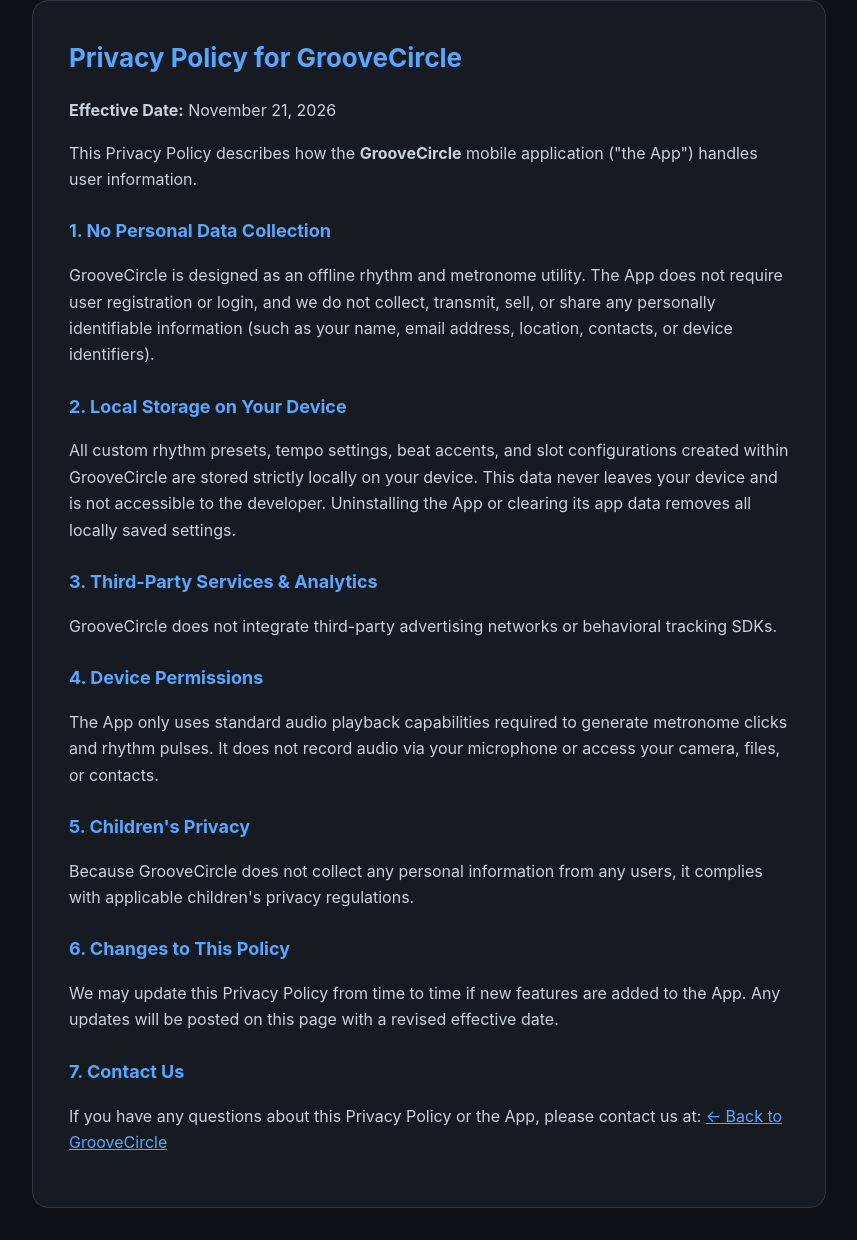
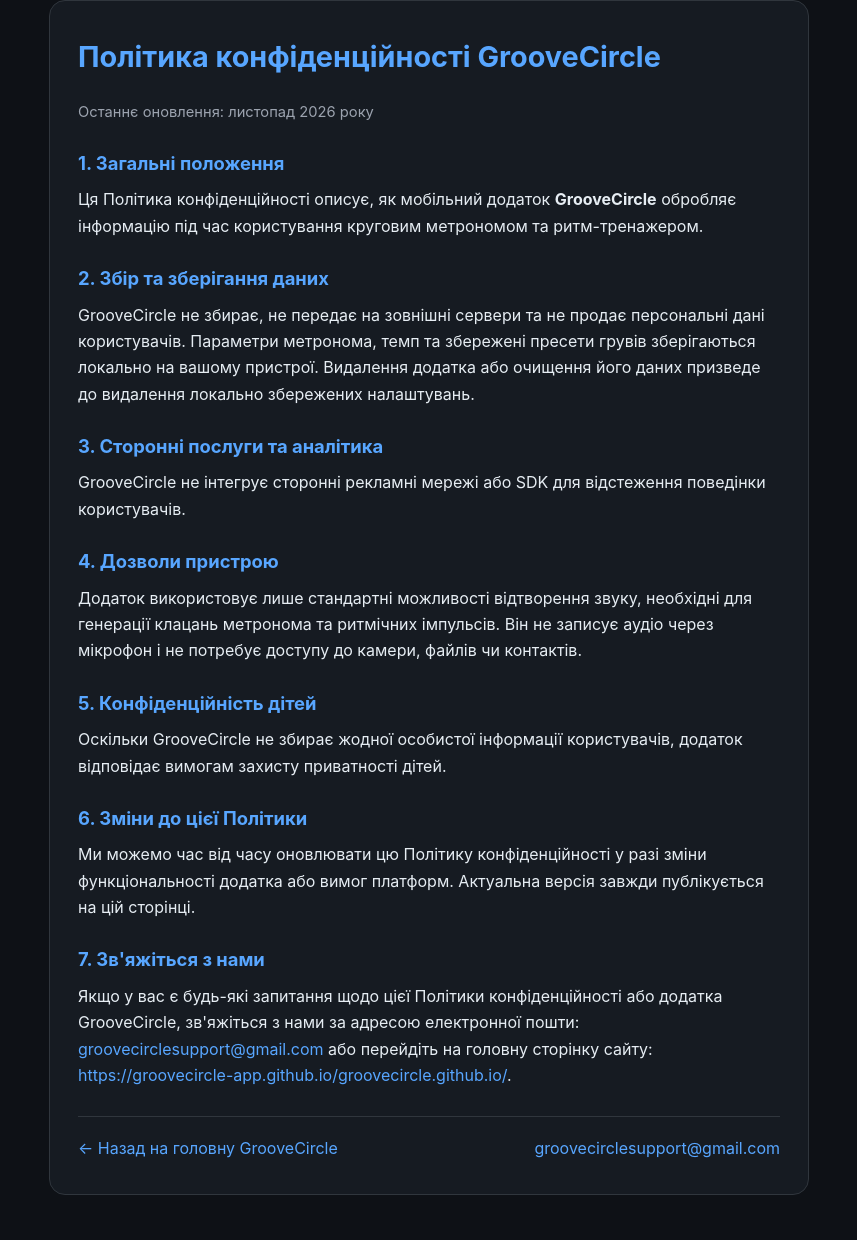
Before and after one commit to groovecircle-app/groovecircle.github.io, a plain HTML site: page privacy.html in a window 1280 px wide. Shown: the part 32-1272 px from the top of the page, without its empty margins (211-1068 px from the left). Drawn offline with Linux system fonts and the light colour scheme.

Commit message:
Translate privacy policy to Ukrainian and update styles

```diff
--- a/privacy.html
+++ b/privacy.html
@@ -1,91 +1,119 @@
 <!DOCTYPE html>
-<html lang="en">
+<html lang="uk">
 <head>
   <meta charset="UTF-8" />
   <meta name="viewport" content="width=device-width, initial-scale=1.0" />
-  <title>Privacy Policy — GrooveCircle</title>
+  <title>Політика конфіденційності — GrooveCircle</title>
   <style>
+    :root {
+      --bg: #0e1116;
+      --card: #161b22;
+      --text: #e6edf3;
+      --muted: #9ca3af;
+      --accent: #58a6ff;
+      --border: #30363d;
+    }
+    * { box-sizing: border-box; }
     body {
       margin: 0;
       font-family: -apple-system, BlinkMacSystemFont, "Segoe UI", Roboto, sans-serif;
-      background-color: #0e1116;
-      color: #e6edf3;
+      background-color: var(--bg);
+      color: var(--text);
       line-height: 1.65;
       padding: 32px 20px;
     }
     .container {
-      max-width: 720px;
+      max-width: 760px;
       margin: 0 auto;
-      background: #161b22;
-      border: 1px solid #30363d;
+      background: var(--card);
+      border: 1px solid var(--border);
       border-radius: 16px;
-      padding: 36px;
-    }
-    h1, h2 {
-      color: #58a6ff;
+      padding: 32px 28px;
     }
     h1 {
       margin-top: 0;
-      font-size: 26px;
+      font-size: 1.8rem;
+      color: var(--accent);
     }
     h2 {
-      font-size: 18px;
+      font-size: 1.15rem;
       margin-top: 24px;
+      margin-bottom: 8px;
+      color: var(--accent);
     }
-    p, li {
-      color: #c9d1d9;
+    p {
+      margin: 0 0 12px;
+      color: var(--text);
+    }
+    .muted {
+      color: var(--muted);
+      font-size: 0.92rem;
     }
     a {
-      color: #58a6ff;
+      color: var(--accent);
+      text-decoration: none;
+    }
+    a:hover {
+      text-decoration: underline;
+    }
+    .footer-nav {
+      margin-top: 28px;
+      padding-top: 18px;
+      border-top: 1px solid var(--border);
+      display: flex;
+      flex-wrap: wrap;
+      gap: 16px;
+      justify-content: space-between;
     }
   </style>
 </head>
 <body>
-  <div class="container">
-    <h1>Privacy Policy for GrooveCircle</h1>
-    <p><strong>Effective Date:</strong> November 21, 2026</p>
+  <main class="container">
+    <h1>Політика конфіденційності GrooveCircle</h1>
+    <p class="muted">Останнє оновлення: листопад 2026 року</p>
 
+    <h2>1. Загальні положення</h2>
     <p>
-      This Privacy Policy describes how the <strong>GrooveCircle</strong> mobile application ("the App") handles user information.
+      Ця Політика конфіденційності описує, як мобільний додаток <strong>GrooveCircle</strong> обробляє інформацію під час користування круговим метрономом та ритм-тренажером.
     </p>
 
-    <h2>1. No Personal Data Collection</h2>
+    <h2>2. Збір та зберігання даних</h2>
     <p>
-      GrooveCircle is designed as an offline rhythm and metronome utility. The App does not require user registration or login, and we do not collect, transmit, sell, or share any personally identifiable information (such as your name, email address, location, contacts, or device identifiers).
+      GrooveCircle не збирає, не передає на зовнішні сервери та не продає персональні дані користувачів. Параметри метронома, темп та збережені пресети грувів зберігаються локально на вашому пристрої. Видалення додатка або очищення його даних призведе до видалення локально збережених налаштувань.
     </p>
 
-    <h2>2. Local Storage on Your Device</h2>
+    <h2>3. Сторонні послуги та аналітика</h2>
     <p>
-      All custom rhythm presets, tempo settings, beat accents, and slot configurations created within GrooveCircle are stored strictly locally on your device. This data never leaves your device and is not accessible to the developer. Uninstalling the App or clearing its app data removes all locally saved settings.
+      GrooveCircle не інтегрує сторонні рекламні мережі або SDK для відстеження поведінки користувачів.
     </p>
 
-    <h2>3. Third-Party Services &amp; Analytics</h2>
+    <h2>4. Дозволи пристрою</h2>
     <p>
-      GrooveCircle does not integrate third-party advertising networks or behavioral tracking SDKs.
+      Додаток використовує лише стандартні можливості відтворення звуку, необхідні для генерації клацань метронома та ритмічних імпульсів. Він не записує аудіо через мікрофон і не потребує доступу до камери, файлів чи контактів.
     </p>
 
-    <h2>4. Device Permissions</h2>
+    <h2>5. Конфіденційність дітей</h2>
     <p>
-      The App only uses standard audio playback capabilities required to generate metronome clicks and rhythm pulses. It does not record audio via your microphone or access your camera, files, or contacts.
+      Оскільки GrooveCircle не збирає жодної особистої інформації користувачів, додаток відповідає вимогам захисту приватності дітей.
     </p>
 
-    <h2>5. Children's Privacy</h2>
+    <h2>6. Зміни до цієї Політики</h2>
     <p>
-      Because GrooveCircle does not collect any personal information from any users, it complies with applicable children's privacy regulations.
+      Ми можемо час від часу оновлювати цю Політику конфіденційності у разі зміни функціональності додатка або вимог платформ. Актуальна версія завжди публікується на цій сторінці.
     </p>
 
-    <h2>6. Changes to This Policy</h2>
+    <h2>7. Зв'яжіться з нами</h2>
     <p>
-      We may update this Privacy Policy from time to time if new features are added to the App. Any updates will be posted on this page with a revised effective date.
+      Якщо у вас є будь-які запитання щодо цієї Політики конфіденційності або додатка GrooveCircle, зв'яжіться з нами за адресою електронної пошти:
+      <a href="mailto:groovecirclesupport@gmail.com">groovecirclesupport@gmail.com</a>
+      або перейдіть на головну сторінку сайту:
+      <a href="https://groovecircle-app.github.io/groovecircle.github.io/">https://groovecircle-app.github.io/groovecircle.github.io/</a>.
     </p>
 
-    <h2>7. Contact Us</h2>
-    <p>
-      If you have any questions about this Privacy Policy or the App, please contact us at:
-      <a href="mailto:groovecirclesupport@gmail.com>groovecirclesupport@gmail.com</a>.
-    </p>
-
-    <p style="margin-top: 28px;"><a href="index.html">&larr; Back to GrooveCircle</a></p>
-  </div>
+    <div class="footer-nav">
+      <a href="index.html">← Назад на головну GrooveCircle</a>
+      <a href="mailto:groovecirclesupport@gmail.com">groovecirclesupport@gmail.com</a>
+    </div>
+  </main>
 </body>
 </html>
```
